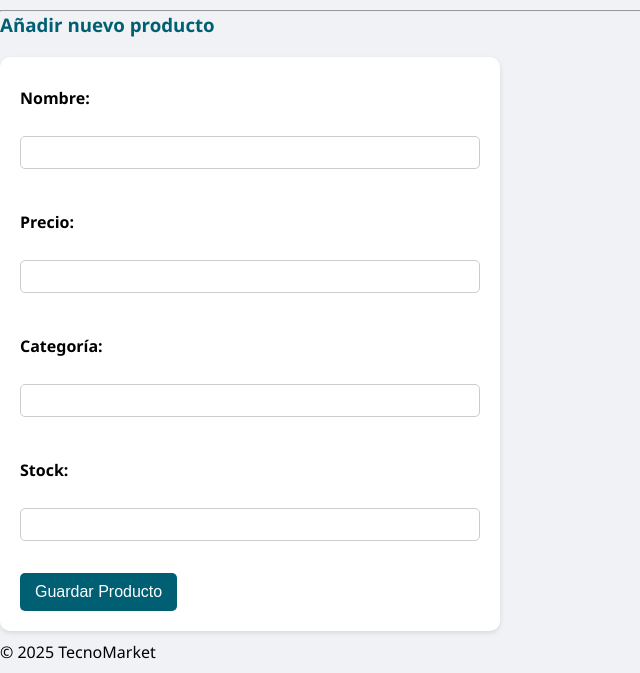
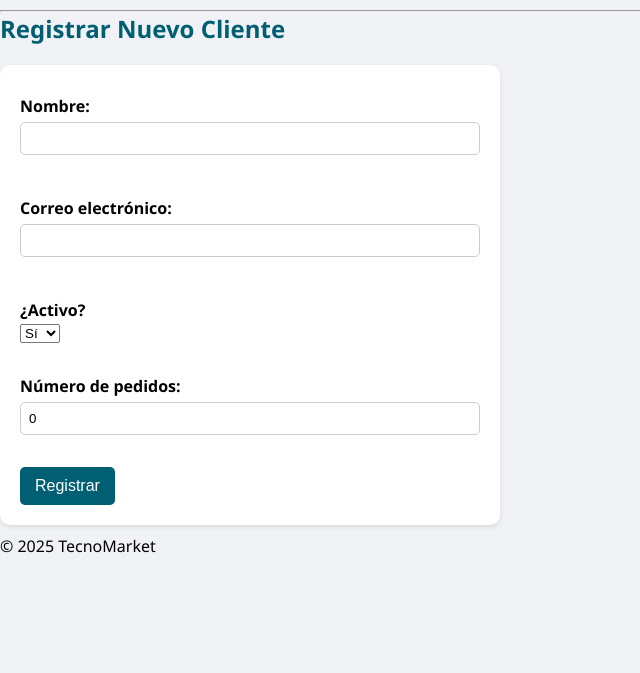
Before and after one commit to Hydroo28/Tienda_Online_Flask, a Flask app: template templates/registro_usuario.html in a window 1280 px wide. Shown: the part 163-836 px from the top of the page, without its empty margins (0-640 px from the left). After the commit the page ends 716 px from the top, so only its background shows below. Run offline with Flask 3, Linux system fonts and the light colour scheme; the template is opened without the code that fills it, so the values that code supplies are empty.

Commit message:
Formulario registrar usuario

```diff
--- a/app.py
+++ b/app.py
@@ -20,7 +20,19 @@ nombre_admin = "Alejandro Fernandez"
 tienda = "TecnoMarket"
 fecha = date.today()
 
+clientes = [
+        {"nombre": "Ana Torres", "email": "ana@mail.com", "activo": True, "pedidos": 4},
+        {"nombre": "Luis Pérez", "email": "luis@mail.com", "activo": False, "pedidos": 1},
+        {"nombre": "Marta García", "email": "marta@mail.com", "activo": True, "pedidos": 7},
+        {"nombre": "Carlos Ruiz", "email": "carlos@mail.com", "activo": False, "pedidos": 0}
+    ]
 
+pedidos = [
+        {"cliente": "Ana Torres", "total": 1500.0, "fecha": "2025-05-01"},
+        {"cliente": "Marta García", "total": 240.0, "fecha": "2025-05-03"},
+        {"cliente": "Luis Pérez", "total": 800.0, "fecha": "2025-04-30"},
+        {"cliente": "Marta García", "total": 120.0, "fecha": "2025-05-05"}
+    ]
 
 #  Por defecto la pagina te redirige a inicio
 @app.route("/")
@@ -28,21 +40,11 @@ def pagina_inicio():
     productos = list(productos_coleccion.find())
     total_stock = sum([p["stock"] for p in productos])
 
-    clientes = [
-        {"nombre": "Ana Torres", "email": "ana@mail.com", "activo": True, "pedidos": 4},
-        {"nombre": "Luis Pérez", "email": "luis@mail.com", "activo": False, "pedidos": 1},
-        {"nombre": "Marta García", "email": "marta@mail.com", "activo": True, "pedidos": 7},
-        {"nombre": "Carlos Ruiz", "email": "carlos@mail.com", "activo": False, "pedidos": 0}
-    ]
+
     clientes_activos = sum(1 for c in clientes if c["activo"])
     cliente_top = max(clientes, key=lambda c: c["pedidos"])
 
-    pedidos = [
-        {"cliente": "Ana Torres", "total": 1500.0, "fecha": "2025-05-01"},
-        {"cliente": "Marta García", "total": 240.0, "fecha": "2025-05-03"},
-        {"cliente": "Luis Pérez", "total": 800.0, "fecha": "2025-04-30"},
-        {"cliente": "Marta García", "total": 120.0, "fecha": "2025-05-05"}
-    ]
+
     ingreso_total = sum(p["total"] for p in pedidos)
 
     return render_template("dashboard.html",
@@ -66,13 +68,7 @@ def pagina_inicio():
 def pagina_clientes():
     pagina = "clientes"
 
-    # Lista de clientes
-    clientes = [
-        {"nombre": "Ana Torres", "email": "ana@mail.com", "activo": True, "pedidos": 4},
-        {"nombre": "Luis Pérez", "email": "luis@mail.com", "activo": False, "pedidos": 1},
-        {"nombre": "Marta García", "email": "marta@mail.com", "activo": True, "pedidos": 7},
-        {"nombre": "Carlos Ruiz", "email": "carlos@mail.com", "activo": False, "pedidos": 0}
-    ]
+
 
     # Conteo de clientes activos
     clientes_activos = 0
@@ -92,6 +88,46 @@ def pagina_clientes():
                            clientes_activos=clientes_activos,
                            cliente_top=cliente_top,)
 
+
+
+#Registrar Cliente POST
+@app.route("/clientes_nuevo", methods=["POST"])
+def nuevo_cliente():
+    nombre = request.form.get("nombre", "").strip()
+    email = request.form.get("email", "").strip()
+    activo_str = request.form.get("activo", "false").lower()
+    activo = True if activo_str == "true" else False
+
+    try:
+        pedidos = int(request.form.get("pedidos", 0))
+    except ValueError:
+        flash("El número de pedidos debe ser un número válido.")
+        return redirect("/registrar_usuario")
+
+    if not nombre or not email:
+        flash("El nombre y el correo electrónico no pueden estar vacíos.")
+        return redirect("/registro_usuario")
+
+    nuevo = {
+        "nombre": nombre,
+        "email": email,
+        "activo": activo,
+        "pedidos": pedidos
+    }
+
+    clientes.append(nuevo)
+    flash("Cliente registrado correctamente.")
+    return redirect("/clientes")
+
+#Registrar Cliente GET
+@app.route("/clientes_nuevo", methods=["GET"])
+def formulario_nuevo_cliente():
+    return render_template("registro_usuario.html",
+        pagina="clientes",
+        nombre_admin=nombre_admin,
+        tienda=tienda,
+        fecha=fecha
+    )
 
 
 
--- a/templates/registro_usuario.html
+++ b/templates/registro_usuario.html
@@ -4,21 +4,24 @@
 
 {% block content %}
     <div>
-        <h3>Añadir nuevo producto</h3>
-        <form action="/productos_nuevo" method="POST">
-            <label for="nombre">Nombre:</label><br>
+        <h2>Registrar Nuevo Cliente</h2>
+        <form method="POST" action="/clientes_nuevo">
+            <label for="nombre">Nombre:</label>
             <input type="text" id="nombre" name="nombre" required><br><br>
 
-            <label for="precio">Precio:</label><br>
-            <input type="number" id="precio" name="precio" step="0.01" required><br><br>
+            <label for="email">Correo electrónico:</label>
+            <input type="email" id="email" name="email" required><br><br>
 
-            <label for="categoria">Categoría:</label><br>
-            <input type="text" id="categoria" name="categoria" required><br><br>
+            <label for="activo">¿Activo?</label>
+            <select id="activo" name="activo" required>
+                <option value="true">Sí</option>
+                <option value="false">No</option>
+            </select><br><br>
 
-            <label for="stock">Stock:</label><br>
-            <input type="number" id="stock" name="stock" min="0" required><br><br>
+            <label for="pedidos">Número de pedidos:</label>
+            <input type="number" id="pedidos" name="pedidos" value="0" min="0" required><br><br>
 
-            <button type="submit">Guardar Producto</button>
+            <button type="submit">Registrar</button>
         </form>
     </div>
 {% endblock %}
```
Also changed, not shown: templates/lista_usuarios.html (+12 -0 lines).
